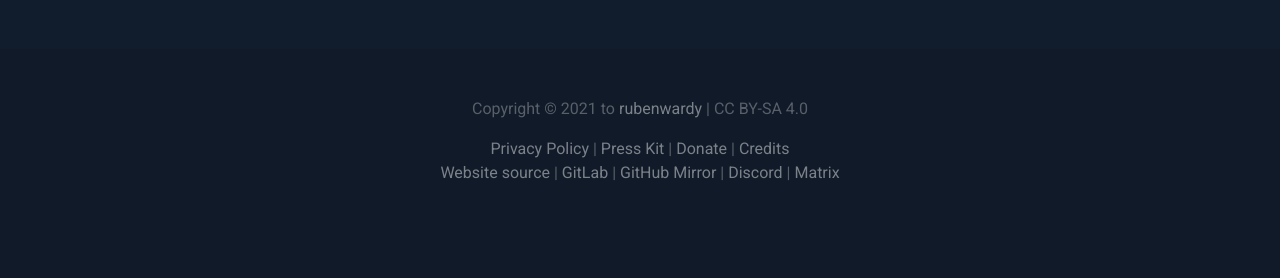
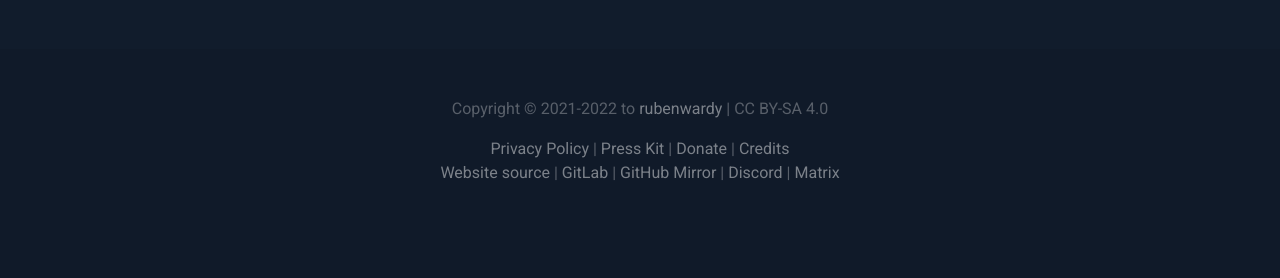
Before and after one commit to rubenwardy/renewedtab_website, a Jekyll site: the page built from credits.md, in a window 1280 px wide. Shown: the part 1132-1410 px from the top of the page. Built offline with Jekyll 4.4.1, drawn with Linux system fonts in a browser that asks for light colours; part of the change alters nothing that is shown.

```diff
--- a/_layouts/default.html
+++ b/_layouts/default.html
@@ -24,7 +24,9 @@
 	<link rel="stylesheet" href="/static/style.css?v=3">
 	<link rel="icon" href="/static/icon.svg">
 
-	{% if site.data[lang] %}
+	<link rel="canonical" href="https://renewedtab.com{{ page.url }}">
+
+	{% if site.data.locale[lang] %}
 		{% assign oldSegment = "/" | append: lang | append: "/" %}
 		{% for other in site.data.languages %}
 			{% assign newSegment = "/" | append: other.code | append: "/" %}
@@ -50,7 +52,8 @@
 	<script async src="/static/navbar.js"></script>
 	<footer class="footer content has-text-centered">
 		<p>
-			Copyright &copy; 2021 to <a href="https://rubenwardy.com">rubenwardy</a> |
+			Copyright &copy; 2021-{{ site.time | date: '%Y' }} to
+			<a href="https://rubenwardy.com">rubenwardy</a> |
 			CC BY-SA 4.0
 		</p>
 		<p>
```
